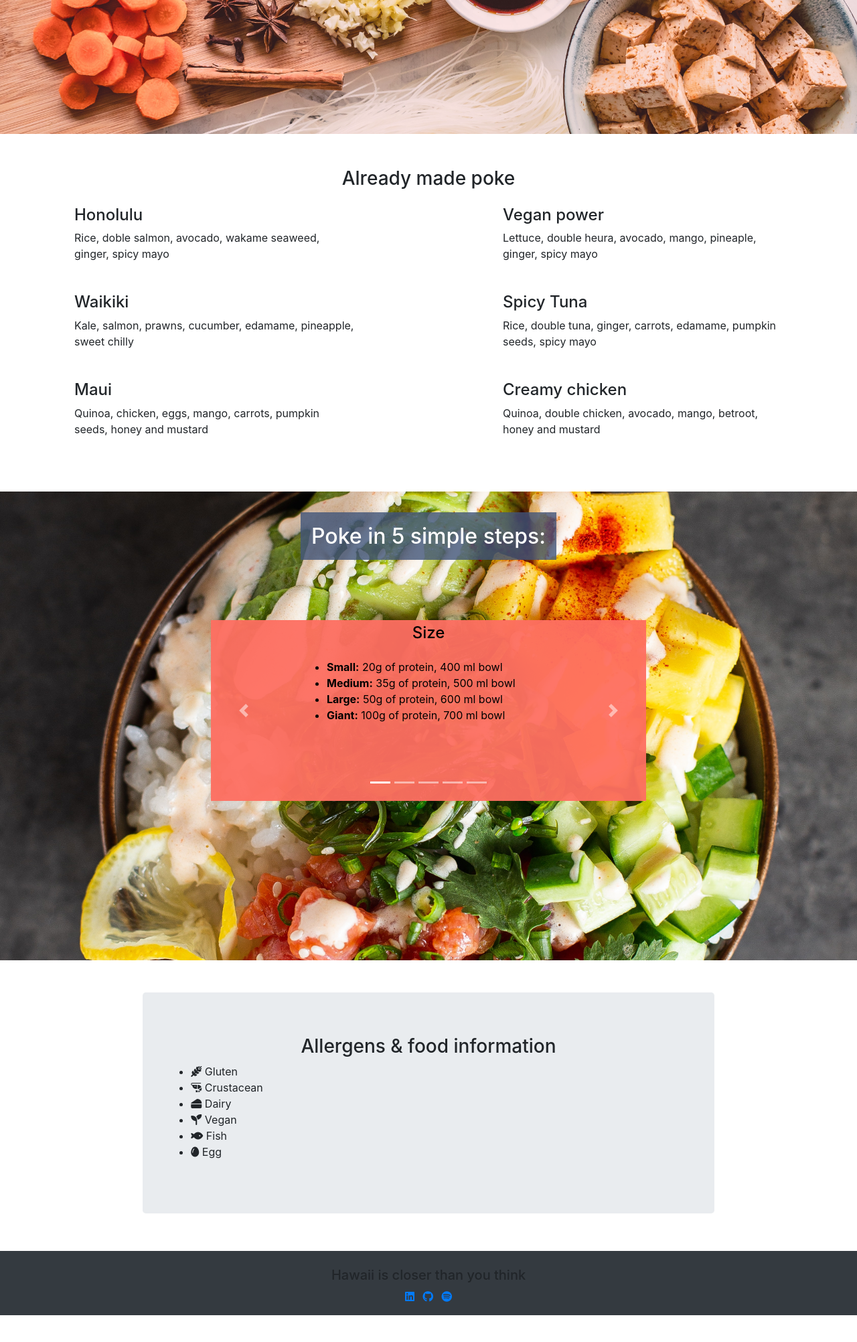
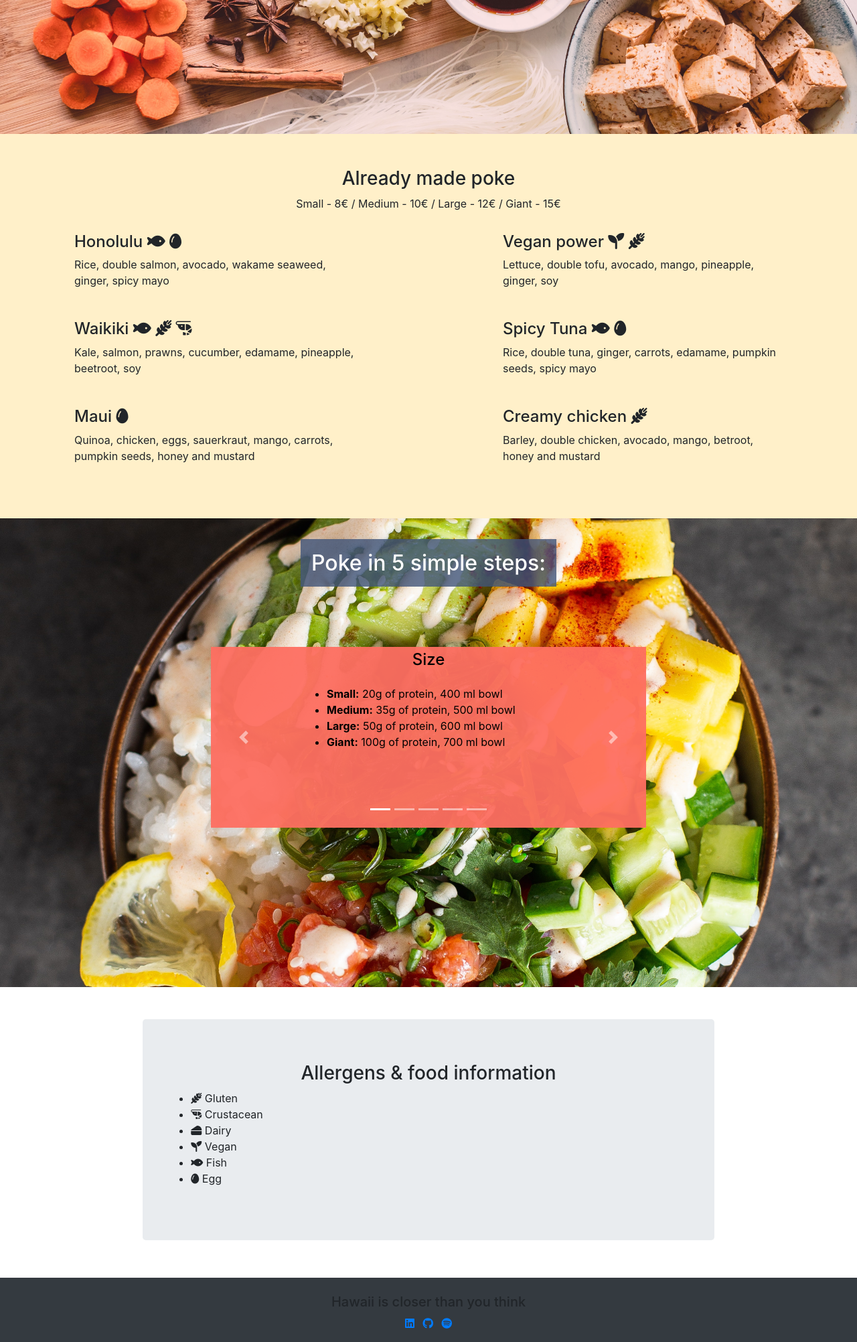
Before and after one commit to rubengardner/Restaurant_booking, a Django app: page / in a window 1280 px wide. Shown: the part 356-2360 px from the top of the page at 67% size. Before the commit the page ends 2320 px from the top, so only its background shows below. Run offline with Django 3.2, Linux system fonts and the light colour scheme; some libraries are stand-ins or nearby versions.

Commit message:
Add styling premade menu

```diff
--- a/book_table/static/css/style.css
+++ b/book_table/static/css/style.css
@@ -14,6 +14,10 @@
 
 .transparent-blue{
     background-color: rgba(234,238,255, 0.7);
+}
+
+.cream-colour {
+    background-color: rgb(255,240,201);
 }
 
 .white-text {
@@ -78,12 +82,12 @@
 }
 
 #made-poke {
-    margin: 50px 0 50px 0;
+    padding: 50px 0 50px 0;
 }
 
 .made-choice{
     width: 70%;
-    margin:auto;
+    margin: auto;
     padding: 15px;
 }
 
--- a/book_table/templates/book_table/menu.html
+++ b/book_table/templates/book_table/menu.html
@@ -11,35 +11,41 @@
     </div>
   </div>
 </section>
-<section id="made-poke">
+<section id="made-poke" class="cream-colour">
   <h3 class="text-center">Already made poke</h3>
+
+<div class="row no-gutters">
+  <div class="col">
+    <p class="text-center">Small - 8€ / Medium - 10€ / Large - 12€ / Giant - 15€</p>
+  </div>
+</div>
 <div class="row no-gutters">
   <div class="col-md-6">
     <div class="made-choice">
-      <h4>Honolulu</h4>
-      <p>Rice, doble salmon, avocado, wakame seaweed, ginger, spicy mayo</p>
+      <h4>Honolulu <i class="fa-solid fa-fish"></i> <i class="fa-solid fa-egg"></i></h4>
+      <p>Rice, double salmon, avocado, wakame seaweed, ginger, spicy mayo</p>
     </div>
     <div class="made-choice">
-      <h4>Waikiki</h4>
-      <p>Kale, salmon, prawns, cucumber, edamame, pineapple, sweet chilly</p>
+      <h4>Waikiki <i class="fa-solid fa-fish"></i> <i class="fa-solid fa-wheat-awn"></i> <i class="fa-solid fa-shrimp"></i> </h4>
+      <p>Kale, salmon, prawns, cucumber, edamame, pineapple, beetroot, soy</p>
     </div>
     <div class="made-choice">
-      <h4>Maui</h4>
-      <p> Quinoa, chicken, eggs, mango, carrots, pumpkin seeds, honey and mustard</p>
+      <h4>Maui <i class="fa-solid fa-egg"></i> </h4>
+      <p> Quinoa, chicken, eggs, sauerkraut, mango, carrots, pumpkin seeds, honey and mustard</p>
     </div>
   </div>
   <div class="col-md-6">
     <div class="made-choice">
-      <h4>Vegan power</h4>
-      <p>Lettuce, double heura, avocado, mango, pineaple, ginger, spicy mayo</p>
+      <h4>Vegan power <i class="fa-solid fa-seedling"></i> <i class="fa-solid fa-wheat-awn"></i></h4>
+      <p>Lettuce, double tofu, avocado, mango, pineapple, ginger, soy</p>
     </div>
     <div class="made-choice">
-      <h4>Spicy Tuna</h4>
+      <h4>Spicy Tuna <i class="fa-solid fa-fish"></i> <i class="fa-solid fa-egg"></i> </h4>
       <p>Rice, double tuna, ginger, carrots, edamame, pumpkin seeds, spicy mayo</p>
     </div>
     <div class="made-choice">
-      <h4>Creamy chicken</h4>
-      <p>Quinoa, double chicken, avocado, mango, betroot, honey and mustard</p>
+      <h4>Creamy chicken <i class="fa-solid fa-wheat-awn"></i></h4>
+      <p>Barley, double chicken, avocado, mango, betroot, honey and mustard</p>
     </div>
   </div>
 </div>
```
